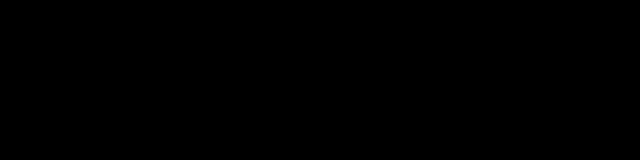
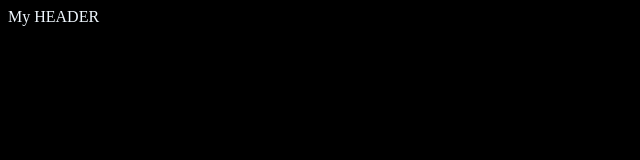
Before and after one commit to Amaliya-mel1/new-test-repo, a plain HTML site: page index.html in a window 1280 px wide. Shown: the whole page, without its empty margins (0-640 px from the left). Drawn offline with Linux system fonts and the light colour scheme.

Commit message:
Apply style.css from feat-1

```diff
--- a/style.css
+++ b/style.css
@@ -1,3 +1,6 @@
+ html {
+    color: aliceblue;
+ }
  body {
-    background-color: black ;
-}
+     background-color: black;
+ }
```
